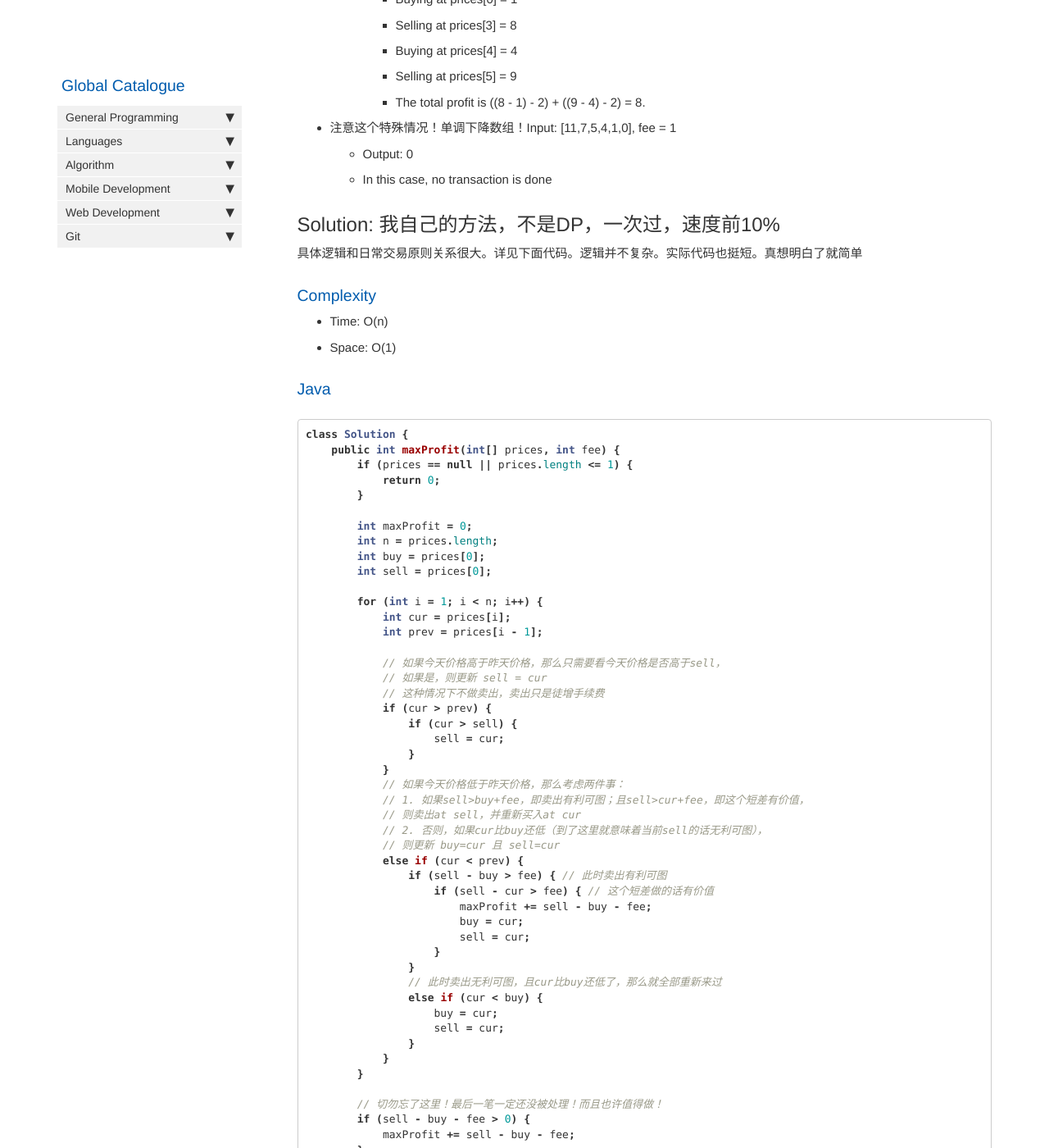
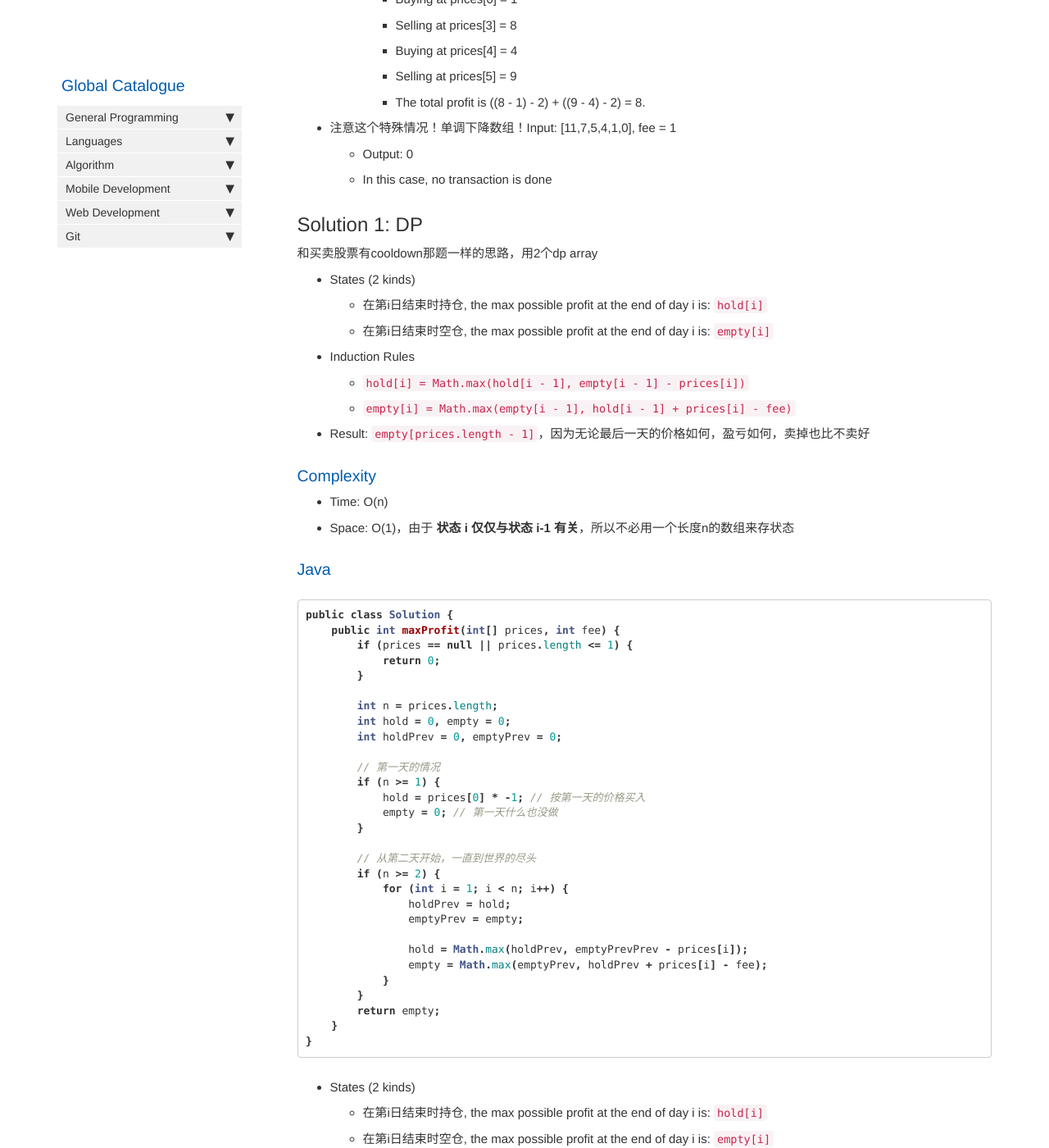
Before and after one commit to HungryOrc/hungryorc.github.io, a Jekyll site: the page built from pages/algorithm/algorithm_buy_sell_stock_infinite_transactions_with_fee.md, in a window 1280 px wide and 1400 px high, scrolled down 725 px. Shown: the whole window at 82% size. Built offline with Jekyll 4.4.1, drawn with Linux system fonts in a browser that asks for light colours; nearby versions of some CDN libraries; comment, search, counter and statistics services are not loaded; some of the changed text lies outside the part shown.

Commit message:
Update algorithm_buy_sell_stock_infinite_transactions_with_fee.md

````diff
--- a/pages/algorithm/algorithm_buy_sell_stock_infinite_transactions_with_fee.md
+++ b/pages/algorithm/algorithm_buy_sell_stock_infinite_transactions_with_fee.md
@@ -35,7 +35,68 @@
   * Output: 0
   * In this case, no transaction is done
 
-## Solution: 我自己的方法，不是DP，一次过，速度前10%
+## Solution 1: DP
+和买卖股票有cooldown那题一样的思路，用2个dp array
+
+* States (2 kinds)
+  * 在第i日结束时持仓, the max possible profit at the end of day i is: `hold[i]`
+  * 在第i日结束时空仓, the max possible profit at the end of day i is: `empty[i]`
+* Induction Rules
+  * `hold[i] = Math.max(hold[i - 1], empty[i - 1] - prices[i])`
+  * `empty[i] = Math.max(empty[i - 1], hold[i - 1] + prices[i] - fee)`
+* Result: `empty[prices.length - 1]`，因为无论最后一天的价格如何，盈亏如何，卖掉也比不卖好
+
+### Complexity
+* Time: O(n)
+* Space: O(1)，由于 **状态 i 仅仅与状态 i-1 有关**，所以不必用一个长度n的数组来存状态
+
+### Java
+```java
+public class Solution {
+    public int maxProfit(int[] prices, int fee) {
+        if (prices == null || prices.length <= 1) {
+            return 0;
+        }
+
+        int n = prices.length;
+        int hold = 0, empty = 0;
+        int holdPrev = 0, emptyPrev = 0;
+
+        // 第一天的情况
+        if (n >= 1) {
+            hold = prices[0] * -1; // 按第一天的价格买入
+            empty = 0; // 第一天什么也没做
+        }
+
+        // 从第二天开始，一直到世界的尽头
+        if (n >= 2) {
+            for (int i = 1; i < n; i++) {
+                holdPrev = hold;
+                emptyPrev = empty;
+
+                hold = Math.max(holdPrev, emptyPrevPrev - prices[i]);
+                empty = Math.max(emptyPrev, holdPrev + prices[i] - fee);
+            }
+        }
+        return empty;
+    }
+}
+```
+
+
+
+* States (2 kinds)
+  * 在第i日结束时持仓, the max possible profit at the end of day i is: `hold[i]`
+  * 在第i日结束时空仓, the max possible profit at the end of day i is: `empty[i]`
+* Induction Rules
+  * `hold[i] = Math.max(hold[i - 1], empty[i - 1] - prices[i] - buyFee)`
+  * `empty[i] = Math.max(empty[i - 1], hold[i - 1] + prices[i] - sellFee)`
+* Result: `empty[prices.length - 1]`，因为无论最后一天的价格如何，盈亏如何，卖掉也比不卖好
+
+
+
+
+## Solution 2: 我自己的方法，不是DP，一次过，速度前10%
 具体逻辑和日常交易原则关系很大。详见下面代码。逻辑并不复杂。实际代码也挺短。真想明白了就简单
 
 ### Complexity
````
